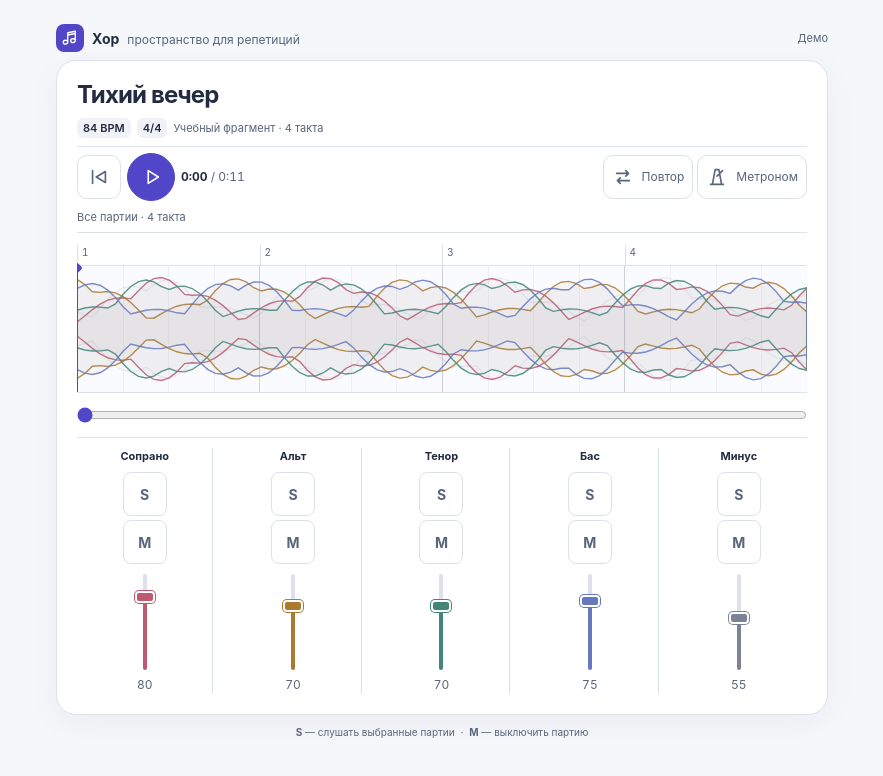
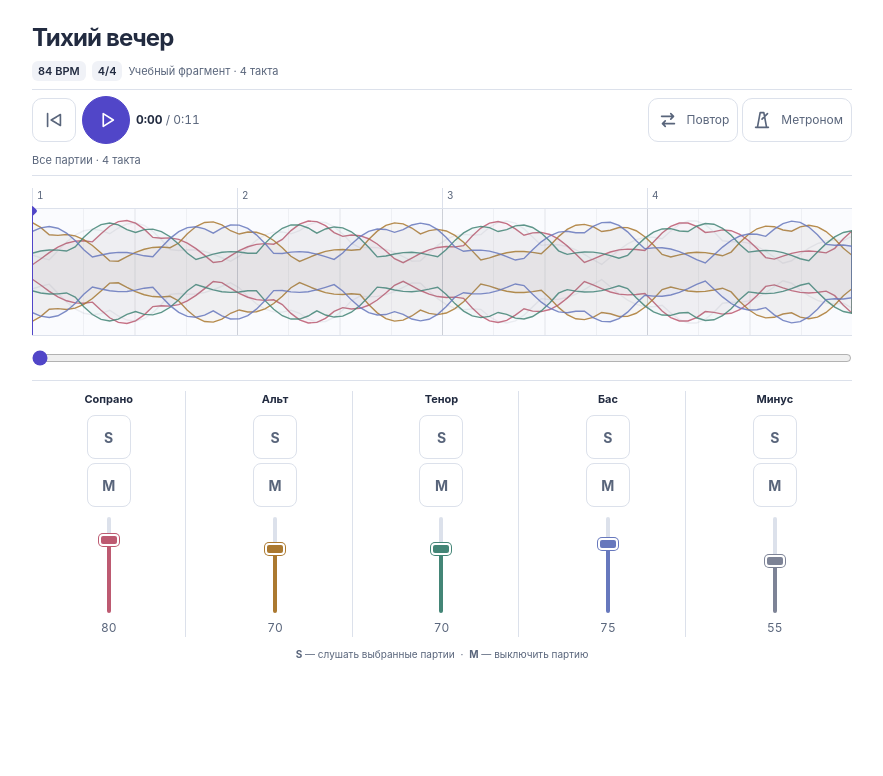
Before and after one commit to Axepuff/choral-training-tool, a React (Vite) app: page / in a window 1280 px wide. Shown: the top 776 px of the page, without its empty margins (198-1081 px from the left). Built offline with nearby package versions, Linux system fonts and the light colour scheme.

Commit message:
Remove outer player frame and use one page padding

```diff
--- a/src/components/RehearsalPlayer/RehearsalPlayer.module.css
+++ b/src/components/RehearsalPlayer/RehearsalPlayer.module.css
@@ -1,10 +1,5 @@
-.shell { width: 100%; max-width: 820px; margin: 0 auto; padding: 12px; }
-.brand { display: flex; align-items: center; gap: 8px; margin: 0 0 8px; font-size: var(--font-sm); font-weight: 750; }
-.brandIcon { display: grid; place-items: center; width: 28px; height: 28px; border-radius: 8px; background: var(--color-accent); color: white; }
-.brandIcon svg { width: 18px; height: 18px; }
-.brandCaption { display: none; }
-.demoBadge { margin-left: auto; font-size: 11px; color: var(--color-text-muted); font-weight: 400; }
-.player { background: var(--color-surface); border: 1px solid var(--color-border); border-radius: var(--radius-lg); box-shadow: var(--shadow-card); padding: 12px; }
+.shell { width: 100%; min-height: 100dvh; padding: 20px 16px; background: var(--color-surface); }
+.player { max-width: 820px; margin: 0 auto; }
 .scoreHeader { padding: 0 0 8px; }
 .eyebrow { display: none; }
 .title { font-size: 24px; font-weight: 700; letter-spacing: -0.035em; line-height: 1.2; margin: 0 0 8px; }
@@ -55,8 +50,6 @@
 .hint > span { padding-inline: 3px; }
 @media (min-width: 640px) {
   .shell { padding: 24px; }
-  .player { padding: 20px; }
-  .brandCaption { display: inline; margin-left: 8px; font-size: 12px; color: var(--color-text-muted); font-weight: 400; }
   .optionButton > span { display: inline; font-size: 12px; }
   .waveStack { height: 128px; }
   .mixer { gap: 12px; }
@@ -66,9 +59,9 @@
 .timelineContent { min-width: var(--timeline-width); padding-top: 4px; }
 
 @media (orientation: landscape) and (max-height: 500px) {
-  .shell { max-width: none; padding: 8px max(8px, env(safe-area-inset-right)) 8px max(8px, env(safe-area-inset-left)); }
-  .brand, .hint { display: none; }
-  .player { padding: 8px 12px; border-radius: 12px; }
+  .shell { padding: 8px max(12px, env(safe-area-inset-right)) 8px max(12px, env(safe-area-inset-left)); }
+  .hint { display: none; }
+  .player { max-width: none; }
   .scoreHeader { display: flex; align-items: center; justify-content: space-between; gap: 12px; padding-bottom: 4px; }
   .title { font-size: 20px; margin: 0; }
   .transport { flex-wrap: nowrap; gap: 12px; padding: 4px 0; }
--- a/src/components/RehearsalPlayer/RehearsalPlayer.tsx
+++ b/src/components/RehearsalPlayer/RehearsalPlayer.tsx
@@ -84,12 +84,6 @@ export function RehearsalPlayer({ initialTime = 0, initialPlaying = false, initi
 
   return (
     <main className={styles.shell}>
-      <header className={styles.brand}>
-        <span className={styles.brandIcon}><PlayerIcon name="music" /></span>
-        <span>Хор<span className={styles.brandCaption}>пространство для репетиций</span></span>
-        <span className={styles.demoBadge}>Демо</span>
-      </header>
-
       <section className={styles.player} aria-label="Плеер репетиции">
         <header className={styles.scoreHeader}>
           <p className={styles.eyebrow}>Моя репетиция</p>
```
